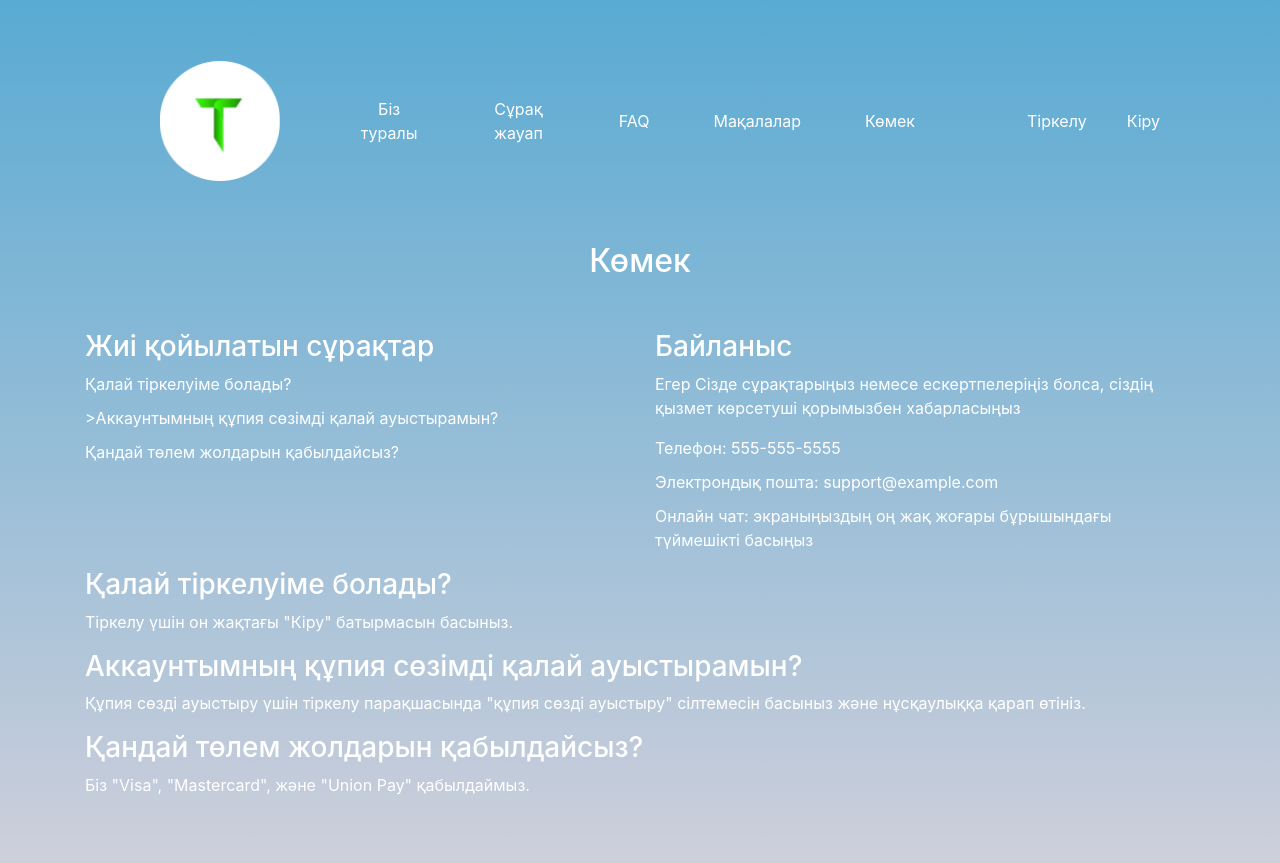
After one commit to Yerzhansavage/SuleymanDemirelKazakhstan-final-project-team-MentalHealth, a PHP site: page /help.php in a window 1280 px wide. The commit adds this page. Run offline with PHP 8.4, Linux system fonts and the light colour scheme; some libraries are stand-ins or nearby versions.

Commit message:
Переименовал некоторые файлы и header

```diff
--- a/SurakZhauap.html
+++ b/SurakZhauap.php
@@ -13,10 +13,6 @@ include "header.php";
     <script src="https://cdnjs.cloudflare.com/ajax/libs/popper.js/1.16.0/umd/popper.min.js"></script>
     <script src="https://maxcdn.bootstrapcdn.com/bootstrap/4.5.2/js/bootstrap.min.js"></script>
     <style>
-        #faq {
-  background-color: #59aad3;background: linear-gradient(#59aad3, #cecfdb);
-  padding: 100px 0;
-}
 
 #faq h2 {
   font-size: 48px;
--- a/header.php
+++ b/header.php
@@ -5,7 +5,7 @@ session_start();
     style="
         background: linear-gradient(#59aad3, #cecfdb);
         background-color: #59aad3;
-        height: 100vh;
+        min-height: 100vh;
       "
 >
     <div class="d-flex justify-content-center align-items-center">
@@ -34,19 +34,19 @@ session_start();
                 <div class="collapse navbar-collapse" id="navbarNav">
                     <ul class="navbar-nav">
                         <li class="nav-item my-2 mx-4 my-lg-0">
-                            <a class="nav-link" href="aboutus.html">Біз туралы</a>
+                            <a class="nav-link" href="aboutus.php">Біз туралы</a>
                         </li>
                         <li class="nav-item my-2 mx-4 my-lg-0">
-                            <a class="nav-link" href="test.html">Сұрақ жауап</a>
+                            <a class="nav-link" href="question-answer.php">Сұрақ жауап</a>
                         </li>
                         <li class="nav-item my-2 mx-4 my-lg-0">
-                            <a class="nav-link" href="SurakZhauap.html">FAQ</a>
+                            <a class="nav-link" href="SurakZhauap.php">FAQ</a>
                         </li>
                         <li class="nav-item my-2 mx-4 my-lg-0">
-                            <a class="nav-link" href="articles.html">Мақалалар</a>
+                            <a class="nav-link" href="articles.php">Мақалалар</a>
                         </li>
                         <li class="nav-item my-2 mx-4 my-lg-0">
-                            <a class="nav-link" href="help.html">Көмек</a>
+                            <a class="nav-link" href="help.php">Көмек</a>
                         </li>
                         <li class="nav-item my-2 mx-4 my-lg-0">
                         </li>
@@ -58,7 +58,10 @@ session_start();
                         }?>
 
                         <?php if (isset($_SESSION['email'])) { ?>
-                        <img src="img/image%204.png">
+
+                        <a class="nav-link"  href="profile.php">
+                         <img src="img/image%204.png">
+                        </a>
                         <?php } ?>
                             <?php if (isset($_SESSION['firstname'])) { ?>
                             <li class="nav-item my-1 mx-2 my-lg-0"> </li>
@@ -74,3 +77,29 @@ session_start();
             </nav>
         </div>
     </div>
+
+    <style>
+
+        .navbar-nav {
+            display: flex;
+            align-items: center;
+        }
+
+        .nav-item {
+            margin-right: 1rem;
+        }
+
+        .nav-link {
+            color: #fff;
+            text-decoration: none;
+            font-size: 1rem;
+        }
+
+        .profile {
+            width: 50px;
+            height: 50px;
+            border-radius: 50%;
+            background-color: #fff;
+        }
+
+    </style>
--- /dev/null
+++ b/help.php
@@ -0,0 +1,96 @@
+<?php
+include "header.php";
+?><!DOCTYPE html>
+<html lang="kz">
+<head>
+    <meta charset="UTF-8"/>
+    <meta http-equiv="X-UA-Compatible" content="IE=edge"/>
+    <meta name="viewport" content="width=device-width, initial-scale=1.0"/>
+    <title>Көмек</title>
+    <link rel="stylesheet" href="https://maxcdn.bootstrapcdn.com/bootstrap/4.5.2/css/bootstrap.min.css">
+    <script src="https://ajax.googleapis.com/ajax/libs/jquery/3.5.1/jquery.min.js"></script>
+    <script src="https://cdnjs.cloudflare.com/ajax/libs/popper.js/1.16.0/umd/popper.min.js"></script>
+    <script src="https://maxcdn.bootstrapcdn.com/bootstrap/4.5.2/js/bootstrap.min.js"></script>
+    <style>
+        #help {
+            padding: 0px 50px 50px 50px;
+        }
+
+        #help h2 {
+            text-align: center;
+            margin-bottom: 50px;
+        }
+
+        #help ul {
+            list-style: none;
+            padding: 0;
+        }
+
+        #help li {
+            margin-bottom: 10px;
+        }
+
+        #help a {
+            text-decoration: none;
+        }
+
+        #help a:hover {
+            text-decoration: underline;
+        }
+
+        .container {
+            color: white;
+        }
+    </style>
+</head>
+<body style="background: linear-gradient(#59aad3, #cecfdb);background-color: #59aad3;">
+<section id="help">
+    <div class="container">
+        <h2>Көмек</h2>
+        <div class="row">
+            <div class="col-md-6">
+                <h3>Жиі қойылатын сұрақтар</h3>
+                <ul>
+                    <li>Қалай тіркелуіме болады?</a></li>
+                    <li>>Аккаунтымның құпия сөзімді қалай ауыстырамын?</a></li>
+                    <li>Қандай төлем жолдарын қабылдайсыз?</a></li>
+                </ul>
+            </div>
+            <div class="col-md-6">
+                <h3>Байланыс</h3>
+                <p>Егер Сізде сұрақтарыңыз немесе ескертпелеріңіз болса, сіздің қызмет көрсетуші қорымызбен
+                    хабарласыңыз</p>
+                <ul>
+                    <li>Телефон: 555-555-5555</li>
+                    <li>Электрондық пошта: support@example.com</li>
+                    <li>Онлайн чат: экраныңыздың оң жақ жоғары бұрышындағы түймешікті басыңыз</li>
+                </ul>
+            </div>
+        </div>
+        <div class="row">
+            <div class="col-md-12">
+                <h3 id="faq1">Қалай тіркелуіме болады?</h3>
+                <p>Тіркелу үшін он жақтағы "Кіру" батырмасын басыныз.</p>
+            </div>
+        </div>
+        <div class="row">
+            <div class="col-md-12">
+                <h3 id="faq2">Аккаунтымның құпия сөзімді қалай ауыстырамын?</h3>
+                <p>Құпия сөзді ауыстыру үшін тіркелу парақшасында "құпия сөзді ауыстыру" сілтемесін басыныз және
+                    нұсқаулыққа қарап өтініз.</p>
+            </div>
+        </div>
+        <div class="row">
+            <div class="col-md-12">
+                <h3 id="faq3">Қандай төлем жолдарын қабылдайсыз?</h3>
+                <p>Біз "Visa", "Mastercard", және "Union Pay" қабылдаймыз.</p>
+            </div>
+        </div>
+    </div>
+</section>
+
+</body>
+<script src="https://cdnjs.cloudflare.com/ajax/libs/jquery/3.2.1/jquery.min.js"></script>
+<script src="https://cdnjs.cloudflare.com/ajax/libs/twitter-bootstrap/4.1.3/js/bootstrap.bundle.min.js"></script>
+
+</html>
```
Also changed, not shown: aboutus.html (deleted, +0 -64 lines), aboutus.php (added, +59 -0 lines), articles.php (renamed from articles.html, +3 -59 lines), help.html (deleted, +0 -91 lines), index.php (+0 -22 lines), question-answer.php (renamed from test.html).
